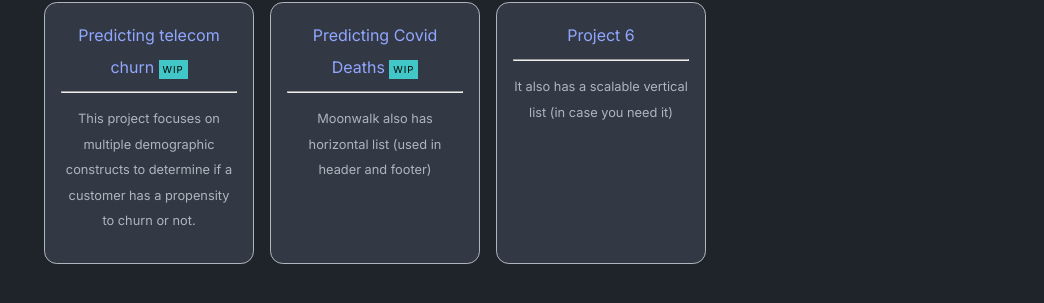
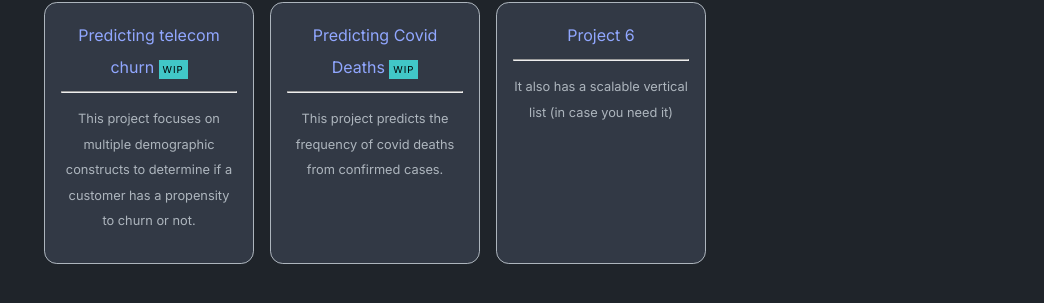
Before and after one commit to stackbit-projects/pleasant-oak-ce82d, a Jekyll site: the page built from index.md, in a window 1280 px wide. Shown: the part 724-1027 px from the top of the page, without its empty margins (236-1280 px from the left). Built offline with Jekyll 4.4.1, drawn with Linux system fonts in a browser that asks for light colours.

Commit message:
home.yml: updated desc in project_entries

```diff
--- a/_data/home.yml
+++ b/_data/home.yml
@@ -28,7 +28,7 @@ project_entries:
   - title: Predicting Covid Deaths
     url: >-
       https://github.com/Josef9154/Portfolio-Examples/blob/main/Project%205-%20Predicting%20Covid%20Deaths.ipynb
-    desc: Moonwalk also has horizontal list (used in header and footer)
+    desc: This project predicts the frequency of covid deaths from confirmed cases.
     highlight: WIP
   - title: Project 6
     url: overview-post
```
